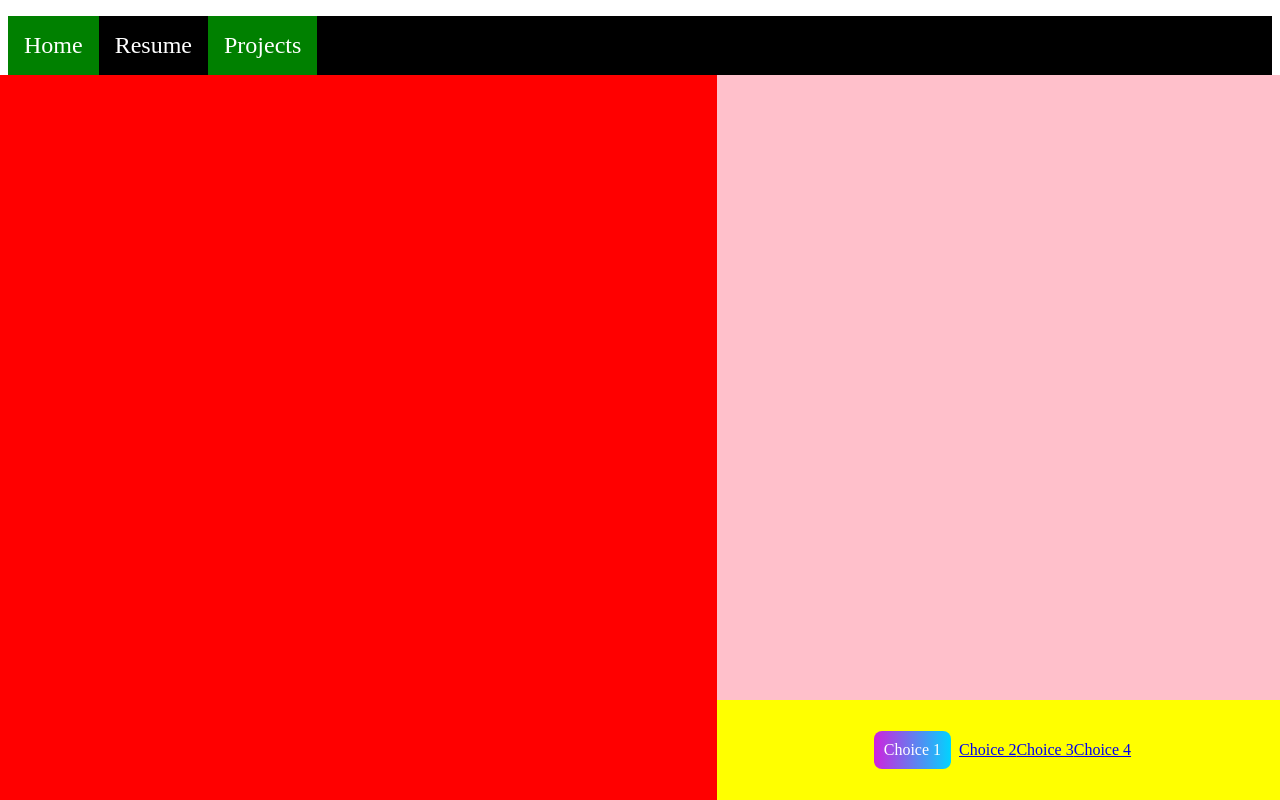
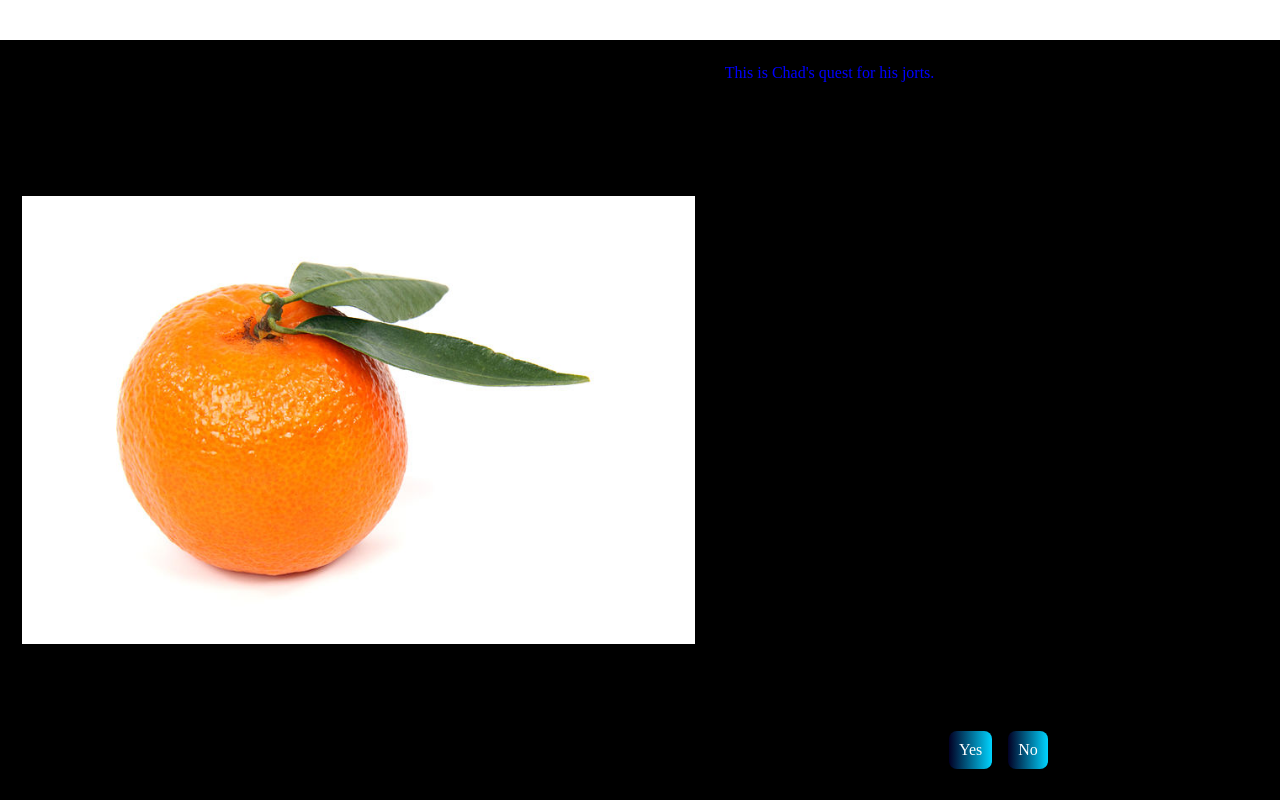
Before and after one commit to GoldenCheez/GoldenCheez.github.io, a plain HTML site: page textadventure.html in a window 1280 px wide. Drawn offline with Linux system fonts and the light colour scheme.

Commit message:
added more pictures

```diff
--- a/textadventure.html
+++ b/textadventure.html
@@ -1,108 +1,191 @@
 <!DOCTYPE html>
 <html>
 <head>
-  <title>Home</title>
-    <link rel="stylesheet" type="text/css" href="style.css">
+<title>Text Adventure</title>
 
 <style>
     #container{
         position: absolute;
-top: 75px;
+        top: 40px;
         bottom: 0px;
         left: 0px;
         right: 0px;
-background-color:green;
+        background-color: black;
+    }
 
-}
     #leftpane{
         width: 56%;
         height: 100%;
-float:left;
-display:flex;
-align-items:center;
-justify-content:center;
-background-color:red;
+        float: left;
+        display: flex;
+        align-items: center;
+        justify-content: center;
+    }
 
+    #rightpane{
+        width: 44%;
+        height: 100%;
+        float: left;
     }
-#rightpane{
-width:44%;
-height:100%;
-float:left;
-background-color:blue;
 
-}
     #storytext{
         position: absolute;
-bottom: 50px;
+        bottom: 100px;
         top: 0px;
         left: 56%;
         right: 0px;
-display: flex;
-align-items: center;
         justify-content: center;
-background-color: pink;
+        padding: 8px;
     }
 
     #choices{
         position: absolute;
         bottom: 0px;
-left:56%;
-right:0px;
-height:100px;
+        left: 56%;
+        right: 0px;
+        height: 100px;
         display: flex;
-align-items:center;
-justify-content:center;
-background-color:yellow;
+        align-items: center;
+        justify-content: center;
     }
 
-#b1{
-    display:inline-block;
-    background-color: background: rgb(2,0,36);
-    background: linear-gradient(90deg, rgba(2,0,36,1) 0%, rgba(207,34,222,1) 0%, rgba(0,212,255,1) 100%);
-    color:white;
-    font-size:16px;
+    #b1, #b2, #b3, #b4{
+        display: inline-block;
+        background-color: purple;
+        background: rgb(2,0,36);
+background: linear-gradient(90deg, rgba(2,0,36,1) 0%, rgba(0,212,255,1) 100%);
+        color: white;
+        font-size: 16px;
         padding: 10px;
         border-radius: 8px;
-    text-decoration:none;
+        text-decoration: none;
         margin: 8px;
+    }
 
+    #ptext1{
+        color: blue;
+    }
+    #ptext2{
+        color: green;
+    }
+
+    #storyimg{
+        max-height: 94%;
+        max-width: 94%;
+        width: 94%;
     }
 
 </style>
 </head>
 <body>
-    <ul class="navbar">
-      <li class="active"><a href="./">Home</a></li>
-      <li><a href="resume.html">Resume</a></li>
-      <li class = "dropdown">
-        <div class="active">Projects</div>
-        <ul class="dropdown-content">
-          <li><a href="textadventure.html">Text Adventure</a></li>
-          <li><a href="#">Project 2</a></li>
-          <li><a href="#">Project 3</a></li>
-        </ul>
-      </li>
-
-    </ul>
-
     <div id='container'>
-        <div id= 'leftpane'>
-        </div>
-        <div id ='rightpane'>
-            <div id = 'storytext'>
-            </div>
-        <div id = 'choices'>
-            <a id='b1' href="#">Choice 1</a>
-            <a id='b2' href="#">Choice 2</a>
-            <a id='b3' href="#">Choice 3</a>
-            <a id='b4' href="#">Choice 4</a>
+        <div id='leftpane'>
+            <img id='storyimg' src="images/orangesword.jpg">
         </div>
 
-
-
+        <div id='rightpane'>
+            <div id='storytext'>
+                <p id='ptext1'>You are Chad. Chad was a mogul that invested int</p>
+                <p id='ptext2'>Rabbi Quartz Abraham had beaten Mariel in a race back in last year’s Chicago Marathon and ever since- Mariel has held a grudge against Rabbi Quartz, and due to this year’s loss in the Chicago Marathon, Mariel seeks revenge by keeping her family hostage in a video game. R.Q., as the player, has to kill the Ender Dragon (the final boss) for their release.</p>
+                <p id='ptext3'>Through trials and tribulations, perhaps R.Q. Abraham will stop running away from her problems and face danger, or she will run straight to her demise.</p>
+                <p id='ptext4'></p>
+            </div>
+            <div id='choices'>
+                <a id='b1' onclick="bclick(1)" href="#">Choice 1</a>
+                <a id='b2' onclick="bclick(2)" href="#">Choice 2</a>
+                <a id='b3' onclick="bclick(3)" href="#">Choice 3</a>
+                <a id='b4' onclick="bclick(4)" href="#">Choice 4</a>
+            </div>
+        </div>
     </div>
 
-   </div>
+<script>
+    var pic = document.getElementById('storyimg');
+    var ptext1 = document.getElementById('ptext1');
+    var ptext2 = document.getElementById('ptext2');
+    var ptext3 = document.getElementById('ptext3');
+    var ptext4 = document.getElementById('ptext4');
+    var b1 = document.getElementById('b1');
+    var b2 = document.getElementById('b2');
+    var b3 = document.getElementById('b3');
+    var b4 = document.getElementById('b4');
+    var state = "intro";
+    intro();
 
+    function intro(){
+        pic.src = "images/orange.jpg";
+        ptext1.innerHTML = "This is Chad's quest for his jorts.";
+        ptext2.innerHTML = "";
+        ptext3.innerHTML = "";
+        ptext4.innerHTML = "";
+        b1.innerHTML = "Yes";
+        b2.innerHTML = "No";
+        b1.style.display = "block";
+        b2.style.display = "block";
+        b3.style.display = "none";
+        b4.style.display = "none";
+
+    }
+
+    function meetWitch(){
+        pic.src = "images/orangesword.jpg";
+        ptext1.innerHTML = "Hello, I have a spell to put on you.";
+        ptext2.innerHTML = "What would you like to do?";
+        ptext3.innerHTML = "";
+        ptext4.innerHTML = "";
+        b1.innerHTML = "Attack";
+        b2.innerHTML = "Run";
+        b3.innerHTML = "Stay";
+        b1.style.display = "block";
+        b2.style.display = "block";
+        b3.style.display = "block";
+        b4.style.display = "none";
+    }
+    function attackWitch(){
+        pic.src = "images/menacingpirate.jpg";
+        ptext1.innerHTML = "What weapon would you want";
+        ptext2.innerHTML = "";
+        ptext3.innerHTML = "";
+        ptext4.innerHTML = "";
+        b1.innerHTML = "sword";
+        b2.innerHTML = "gun";
+        b3.innerHTML = "bigger gun";
+        b4.innerHTML = "Joe";
+        b1.style.display = "block";
+        b2.style.display = "block";
+        b3.style.display = "block";
+        b4.style.display = "block";
+    }
+
+    //state machine
+    function bclick(button){
+        if(state == "intro"){
+            if (button == 1){
+                meetWitch();
+                state = "meetWitch";
+            }
+            else if(button == 2){
+                //Send them somewhere else
+                intro();
+                state = "intro";
+            }
+        }
+        else if (state == "meetWitch"){
+            if (button == 1){
+                //attack
+                attackWitch();
+                state = "attackWitch";
+
+            }
+            else if (button == 2){
+                //run
+            }
+            else if (button ==3){
+                //stay
+            }
+        }
+    }
+
+</script>
 </body>
 </html>
```
Also changed, not shown: images/Jorts.jpg (added), images/bed.jpg (added), images/island.jpg (added), images/magicJorts.png (added), images/menacingpirate.jpg (added), images/orange.jpg (added), images/orangesword.jpg (added), images/scary squid.png (added), images/squidDefeat.png (added). Lines whose indentation alone changed are shown as unchanged.
